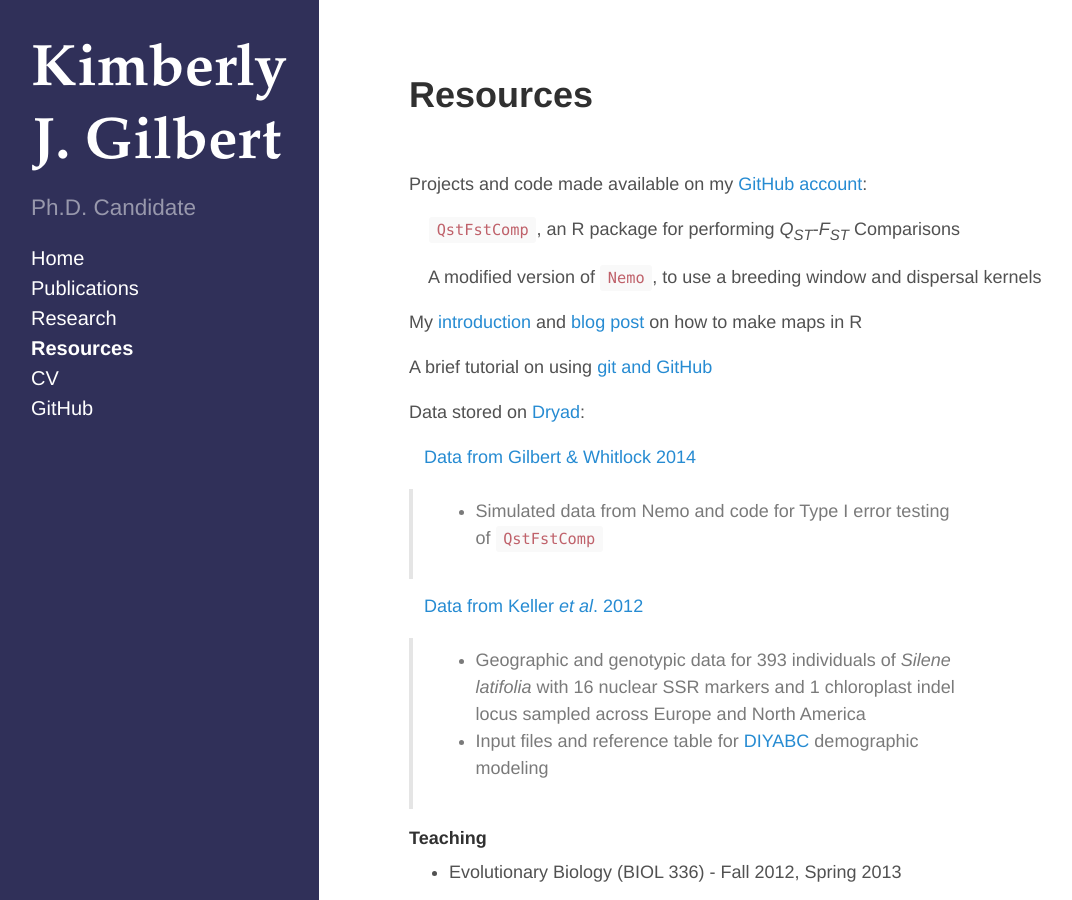
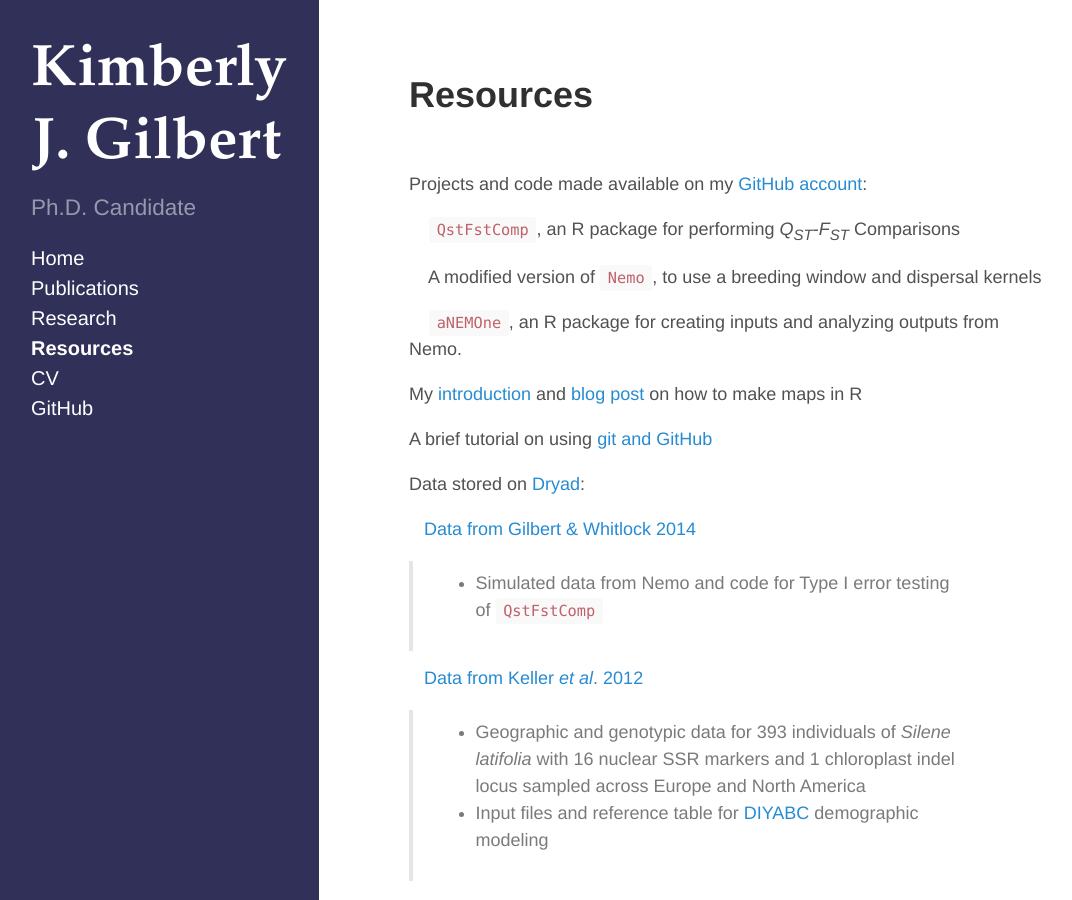
Before and after one commit to kjgilbert/kjgilbert.github.io, a Jekyll site: the page built from resources.md, in a window 1280 px wide and 900 px high. Shown: the whole window, without its empty margins (5-1077 px from the left). Built offline with Jekyll 4.4.1, drawn with Linux system fonts in a browser that asks for light colours; Markdown is read by kramdown in place of the engine named in the settings.

Commit message:
update to include aNEMOne

```diff
--- a/resources.md
+++ b/resources.md
@@ -12,6 +12,8 @@ Projects and code made available on my [GitHub account](https://github.com/kjgil
 &nbsp;&nbsp;&nbsp; [`QstFstComp`](https://github.com/kjgilbert/QstFstComp), an R package for performing *Q<sub>ST</sub>*-*F<sub>ST</sub>* Comparisons
 
 &nbsp;&nbsp;&nbsp;  A modified version of [`Nemo`](https://github.com/kjgilbert/NemoDispersalKernel), to use a breeding window and dispersal kernels
+
+&nbsp;&nbsp;&nbsp; [`aNEMOne`](https://github.com/kjgilbert/aNEMOne), an R package for creating inputs and analyzing outputs from Nemo.
 
 My [introduction](https://github.com/kjgilbert/kjgilbert.github.io/raw/master/pdfs/R_MakingMaps.pdf) and [blog post](http://www.molecularecologist.com/2012/09/making-maps-with-r/) on how to make maps in R
 
```
